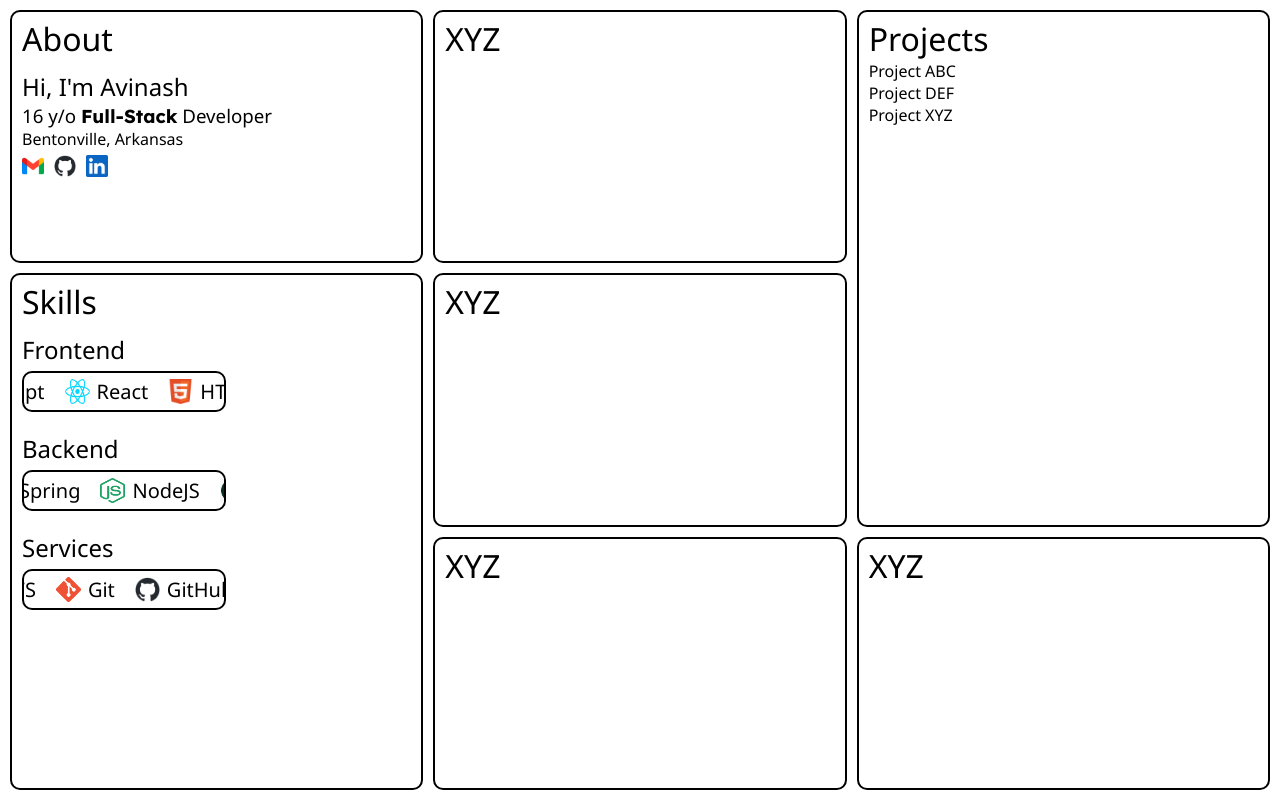
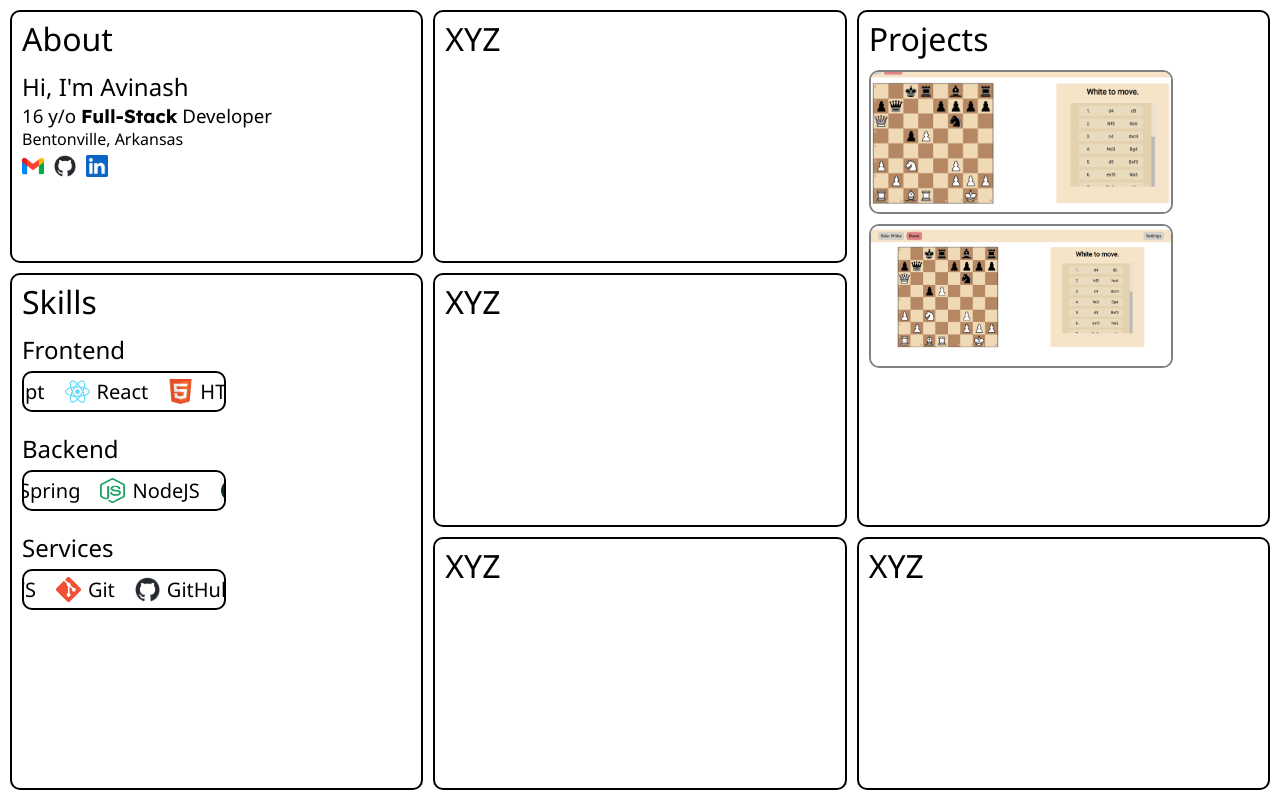
Before and after one commit to AvinashDevineni/Portfolio, a React (Vite) app: page / in a window 1280 px wide. Built offline with nearby package versions, Linux system fonts and the light colour scheme; the HTML template or start-up script is replaced by a standard one; a web font is replaced by a local one.

Commit message:
Created projects card and filled in one project. Need to fix issue w/ project info transition

```diff
--- a/src/App.css
+++ b/src/App.css
@@ -33,3 +33,9 @@
     grid-row-start: 2;
     grid-row-end: 4;
 }
+
+#projects-list {
+    display: flex;
+    flex-direction: column;
+    gap: 10px;
+}
--- a/src/App.tsx
+++ b/src/App.tsx
@@ -1,5 +1,6 @@
 import Carousel from "./components/Carousel";
 import LabeledText from "./components/LabeledText";
+import Project from './components/Project';
 
 import GmailLogo from './public/links-logos/gmail.png';
 import GithubLightLogo from './public/links-logos/github-light.png';
@@ -19,12 +20,19 @@ import SpringLogo from './public/skill-logos/spring.png';
 import GitLogo from './public/skill-logos/git.png';
 import AwsLogo from './public/skill-logos/aws.png';
 
+import ChessSiteImage from './public/project-imgs/chesssite.png';
+
 import './App.css';
 
 export default function App() {
 	const linksImgSize = 22;
+
 	const skillsImgSize = 25;
+
 	const carouselLabeledTextGap = 7;
+
+	const projectImgWidth = 300;
+	const projectImgHeight = 140;
 
 	return (
 		<>
@@ -32,7 +40,7 @@ export default function App() {
 				<div className='card' id='about'>
 					<h1>About</h1>
 					<h2 style={{marginTop: '10px'}}>Hi, I'm Avinash</h2>
-					<h3>16 y/o <strong style={{fontFamily: 'Lexend'}}>Full-Stack</strong> Developer</h3>
+					<h3>16 y/o <strong>Full-Stack</strong> Developer</h3>
 					<p>Bentonville, Arkansas</p>
 
 					<div id='links' style={{marginTop: '5px'}}>
@@ -139,9 +147,28 @@ export default function App() {
 
 				<div className='card' id='projects'>
 					<h1>Projects</h1>
-					<p>Project ABC</p>
-					<p>Project DEF</p>
-					<p>Project XYZ</p>
+					<div id='projects-list' style={{marginTop: '10px'}}>
+						<a href="https://avinashdevineni.github.io/Chess-Site"
+						 target="_blank" style={{width: `${projectImgWidth}px`}}>
+							<Project name='Epic Chess Engine'
+							 descriptionBullets={[
+								<p><strong>React</strong> frontend</p>,
+								<p>API built w/ <strong>Spring</strong></p>,
+								<p><strong>Note:</strong> API takes a while to load</p>
+							 ]} imgSrc={ChessSiteImage} imgWidth={projectImgWidth}
+							 imgHeight={projectImgHeight} imgScale={1.2}
+							 skills={{
+								skillImgs: [ReactLogo, SpringLogo],
+								skillImgsSize: 25
+							 }}/>
+						</a>
+
+						<Project name='Epic Chess Engine'
+						descriptionBullets={[
+							'', '', ''
+						]} imgSrc={ChessSiteImage} imgWidth={projectImgWidth}
+						imgHeight={projectImgHeight}/>
+					</div>
 				</div>
 
 				<div className='card' id='XYZ'>
--- /dev/null
+++ b/src/components/Project.css
@@ -0,0 +1,42 @@
+.project {
+    border: gray solid 2px;
+    border-radius: 10px;
+
+    position: relative;
+    overflow: hidden;
+}
+
+.project-img {
+    background-repeat: no-repeat;
+    background-size: cover;
+    background-position: center;
+}
+
+.project-description {
+    position: absolute;
+    left: 0px;
+    top: 0px;
+
+    width: 100%;
+    height: 100%;
+
+    background-color: rgba(0, 0, 0, 0.65);
+    backdrop-filter: blur(5px);
+    color: white;
+
+    transition: transform 0.35s;
+    transform: translateY(100%);
+}
+
+.project-description[data-hover='true'] {
+    transform: translateY(0%);
+}
+
+.project-description > h2 {
+    margin-top: 5px;
+    margin-left: 5px;
+}
+
+.project-description > ul {
+    padding-left: 30px;
+}
--- /dev/null
+++ b/src/components/Project.tsx
@@ -0,0 +1,71 @@
+import React, { ReactNode, useRef } from 'react';
+
+import './Project.css';
+
+interface ProjectProps {
+    name: string;
+    descriptionBullets: ReactNode[];
+
+    imgSrc: string;
+    imgWidth: number;
+    imgHeight: number;
+    imgScale?: number;
+
+    skills?: ProjectSkillsProps;
+}
+
+interface ProjectSkillsProps {
+    skillImgs: string[];
+    skillImgProperties?: React.ImgHTMLAttributes<HTMLImageElement>[];
+    skillImgsSize: number;
+}
+
+export default function Project(props: ProjectProps) {
+    const projectDescriptionRef = useRef<HTMLElement | null>(null);
+
+    function onProjectHoverStart() {
+        if (projectDescriptionRef.current)
+            projectDescriptionRef.current.dataset.hover = 'true';
+    }
+
+    function onProjectHoverEnd() {
+        if (projectDescriptionRef.current)
+            projectDescriptionRef.current.dataset.hover = 'false';
+    }
+
+    return (
+        <>
+            <div className='project' style={{
+                width: props.imgWidth, height: props.imgHeight
+             }} onMouseEnter={onProjectHoverStart} onMouseLeave={onProjectHoverEnd}>
+                <div className='project-img' style={{
+                    width: props.imgWidth, height: props.imgHeight,
+                    backgroundImage: `url(${props.imgSrc})`,
+                    transform: `scale(${props.imgScale ? props.imgScale : 1})`
+                 }}/>
+
+                <div className='project-description' ref={(ref) => {
+                    projectDescriptionRef.current = ref;
+                    if (ref)
+                        ref.dataset.hover = 'false';
+                 }}>
+                    <h2>{props.name}</h2>
+                    <ul>{props.descriptionBullets.map((desc, i) => <li key={i}>{desc}</li>)}</ul>
+                    {
+                        props.skills &&
+                        props.skills.skillImgs.map((src, i) => {
+                            if (props.skills?.skillImgProperties)
+                                return <img key={i} src={src}
+                                        {...props.skills?.skillImgProperties[i]}
+                                        width={props.skills.skillImgsSize}
+                                        height={props.skills.skillImgsSize}/>;
+
+                            return <img key={i} src={src} width={props.skills?.skillImgsSize}
+                                    height={props.skills?.skillImgsSize}/>;
+                        })
+                    }
+                </div>
+            </div>
+        </>
+    );
+};
--- a/src/index.css
+++ b/src/index.css
@@ -11,6 +11,10 @@ body {
     margin: 10px;
 }
 
+strong {
+    font-family: 'Lexend';
+}
+
 #root {
     height: 100%;
 }
```
Also changed, not shown: src/public/project-imgs/chesssite.png (added), src/public/skill-logos/react.png.
